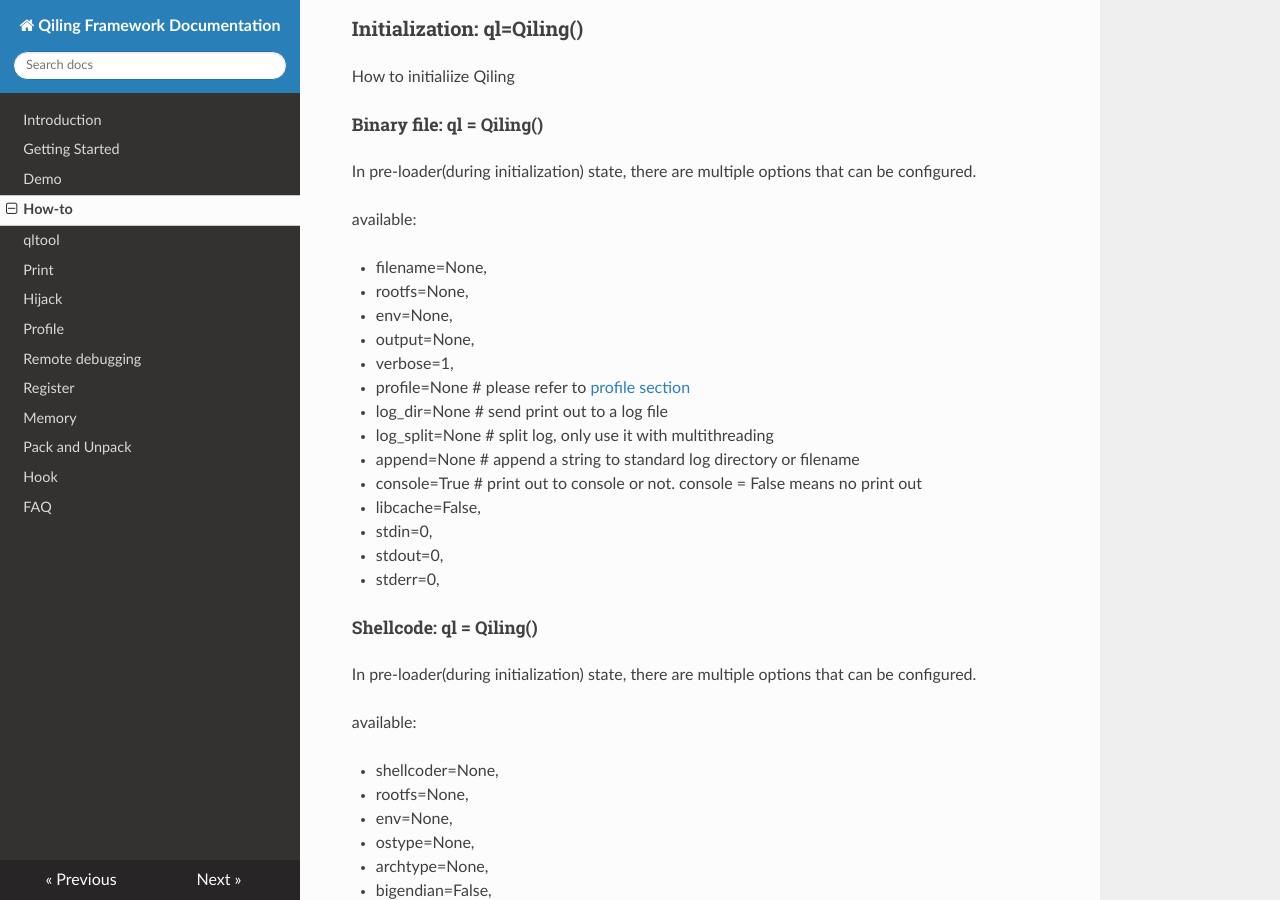
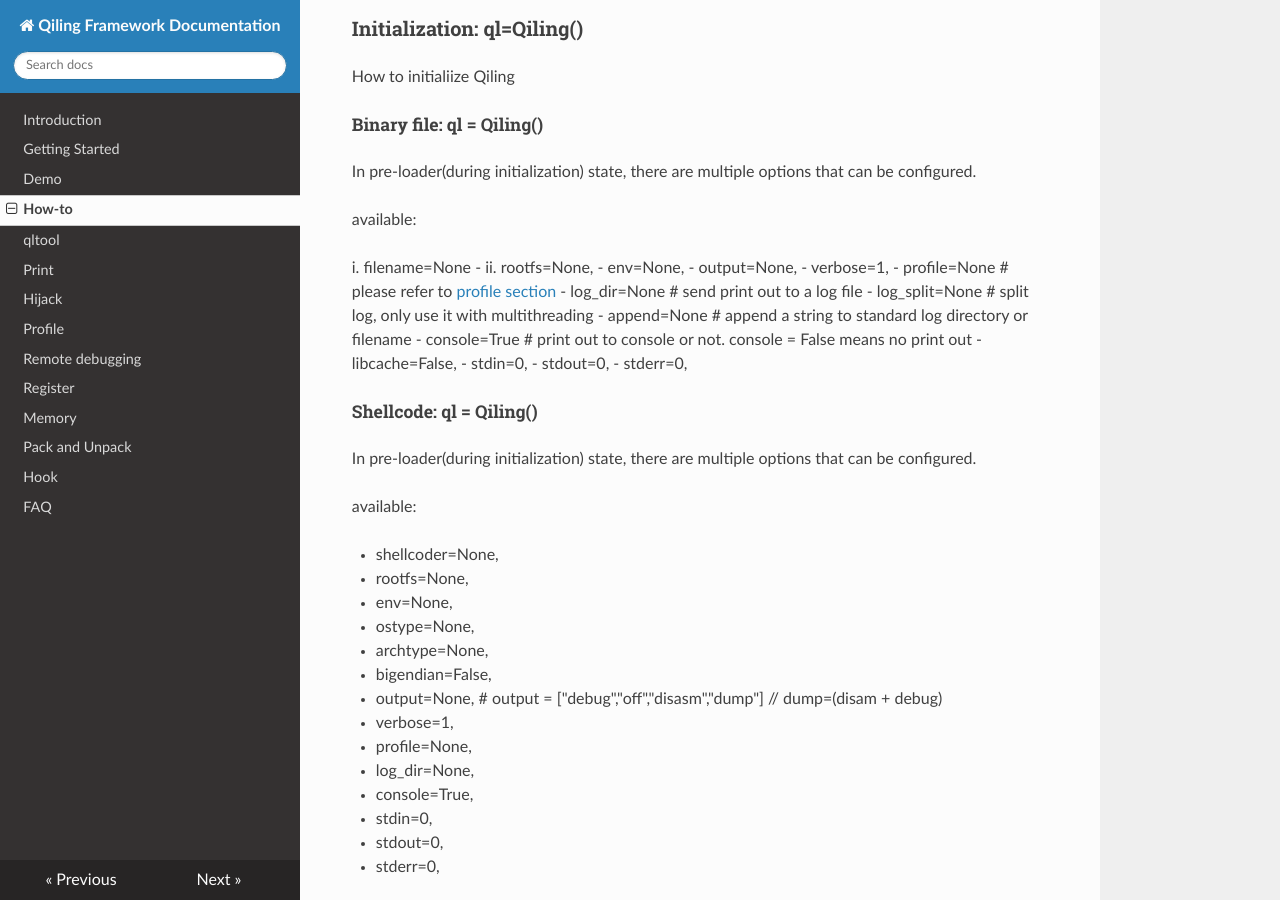
Before and after one commit to qilingframework/rtfd.io, an MkDocs documentation site: the page built from docs/usage.md, in a window 1280 px wide and 900 px high, scrolled down 770 px. Built offline with MkDocs 1.6.1, drawn with Linux system fonts in a browser that asks for light colours; nearby versions of some CDN libraries.

```diff
--- a/docs/usage.md
+++ b/docs/usage.md
@@ -51,8 +51,9 @@ In pre-loader(during initialization) state, there are multiple options that can
 
 available:
 
--  filename=None,
--  rootfs=None,
+i.  filename=None
+  -
+ii.  rootfs=None,
 -  env=None,
 -  output=None,
 -  verbose=1,
```
